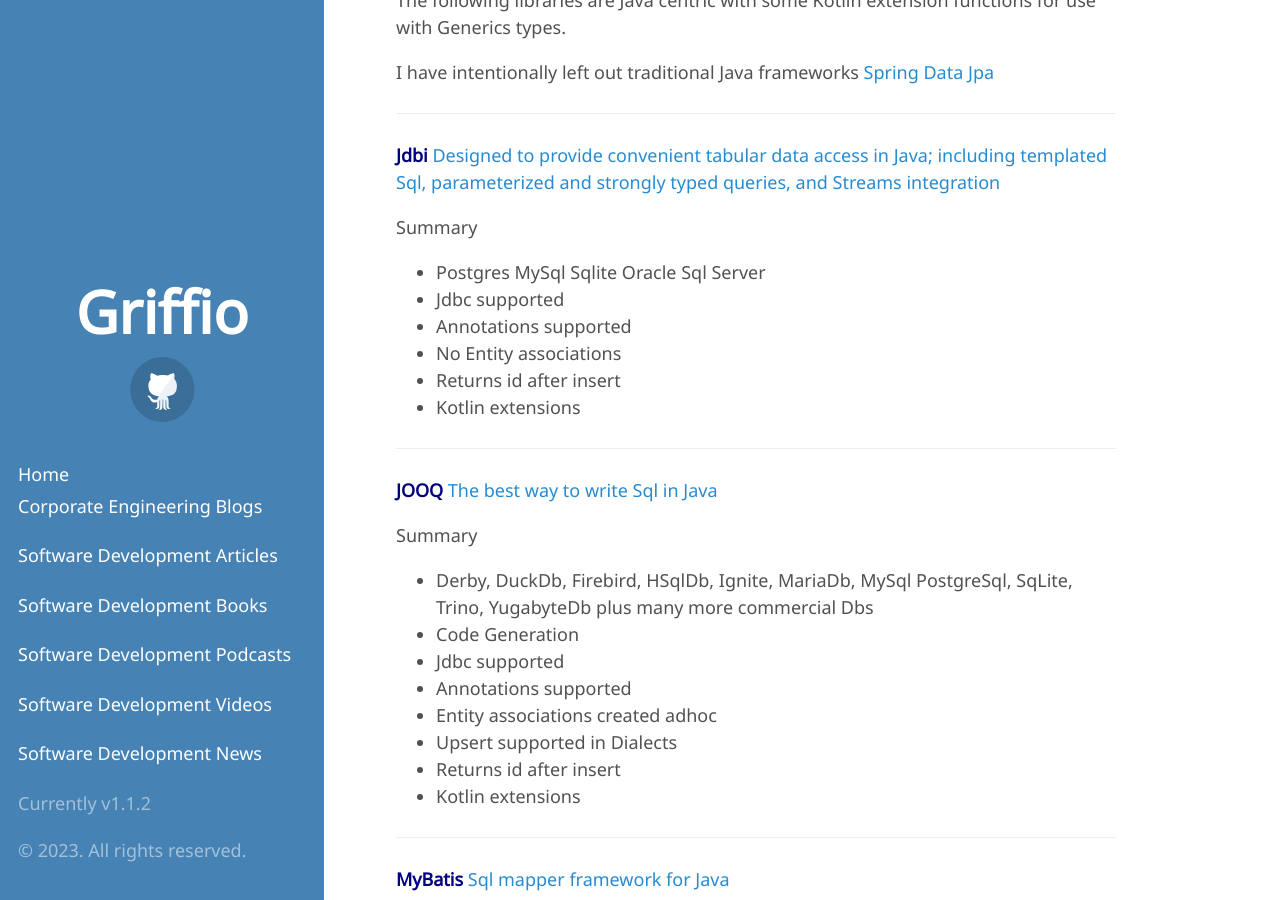
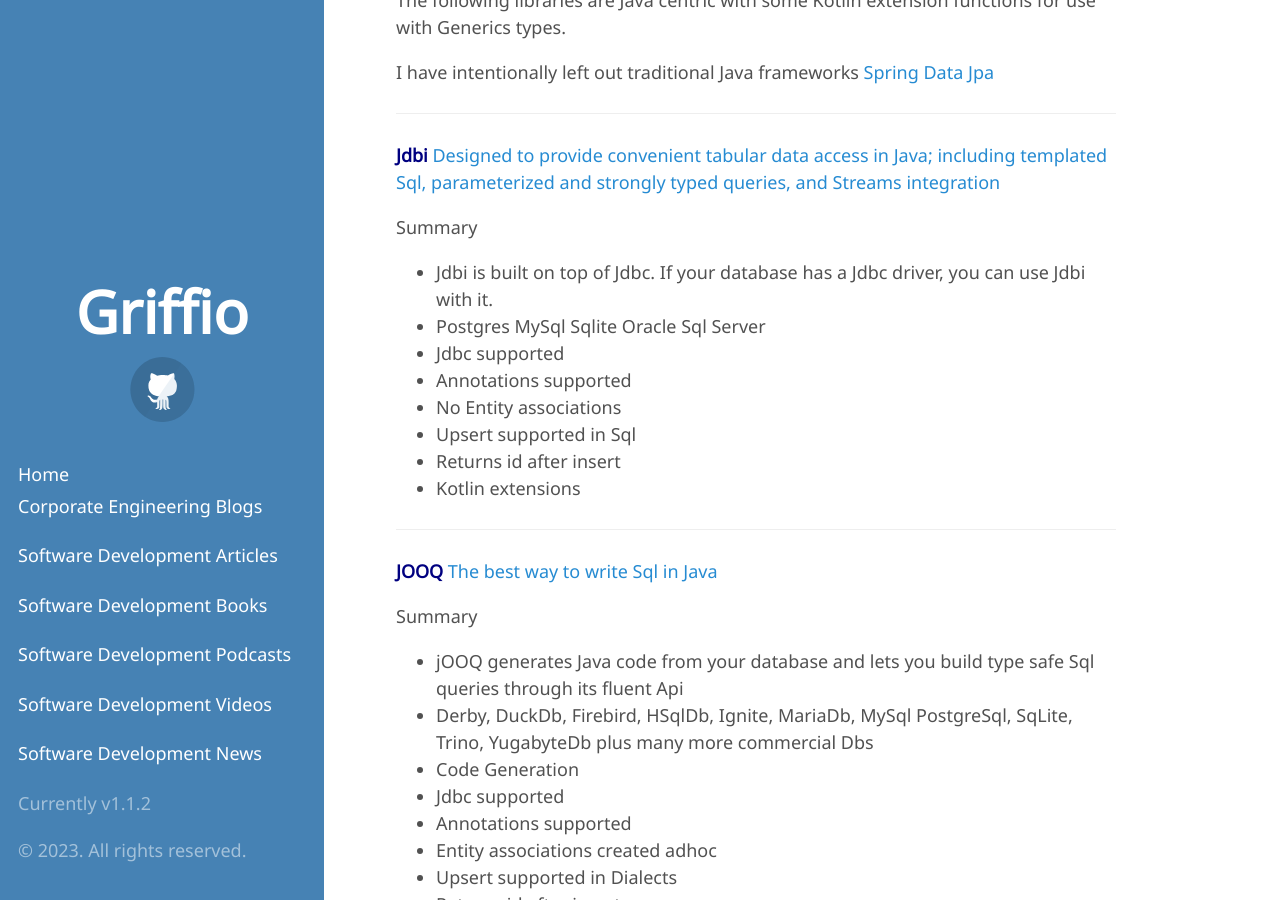
Before and after one commit to griffio/griffio.github.io, a Jekyll site: the page built from _posts/2023-04-20-More-Kotlin-Sql-Persistence-Comparision.md, in a window 1280 px wide and 900 px high, scrolled down 4378 px. Built offline with Jekyll 4.4.1, drawn with Linux system fonts in a browser that asks for light colours; some web fonts are replaced.

```diff
--- a/_posts/2023-04-20-More-Kotlin-Sql-Persistence-Comparision.md
+++ b/_posts/2023-04-20-More-Kotlin-Sql-Persistence-Comparision.md
@@ -155,10 +155,12 @@
 
 Summary
 
+* Jdbi is built on top of Jdbc. If your database has a Jdbc driver, you can use Jdbi with it.
 * Postgres MySql Sqlite Oracle Sql Server
 * Jdbc supported
 * Annotations supported
 * No Entity associations
+* Upsert supported in Sql
 * Returns id after insert
 * Kotlin extensions
 
@@ -168,6 +170,7 @@
 
 Summary
 
+* jOOQ generates Java code from your database and lets you build type safe Sql queries through its fluent Api
 * Derby, DuckDb, Firebird, HSqlDb, Ignite, MariaDb, MySql PostgreSql, SqLite, Trino, YugabyteDb plus many more commercial Dbs
 * Code Generation
 * Jdbc supported
```
